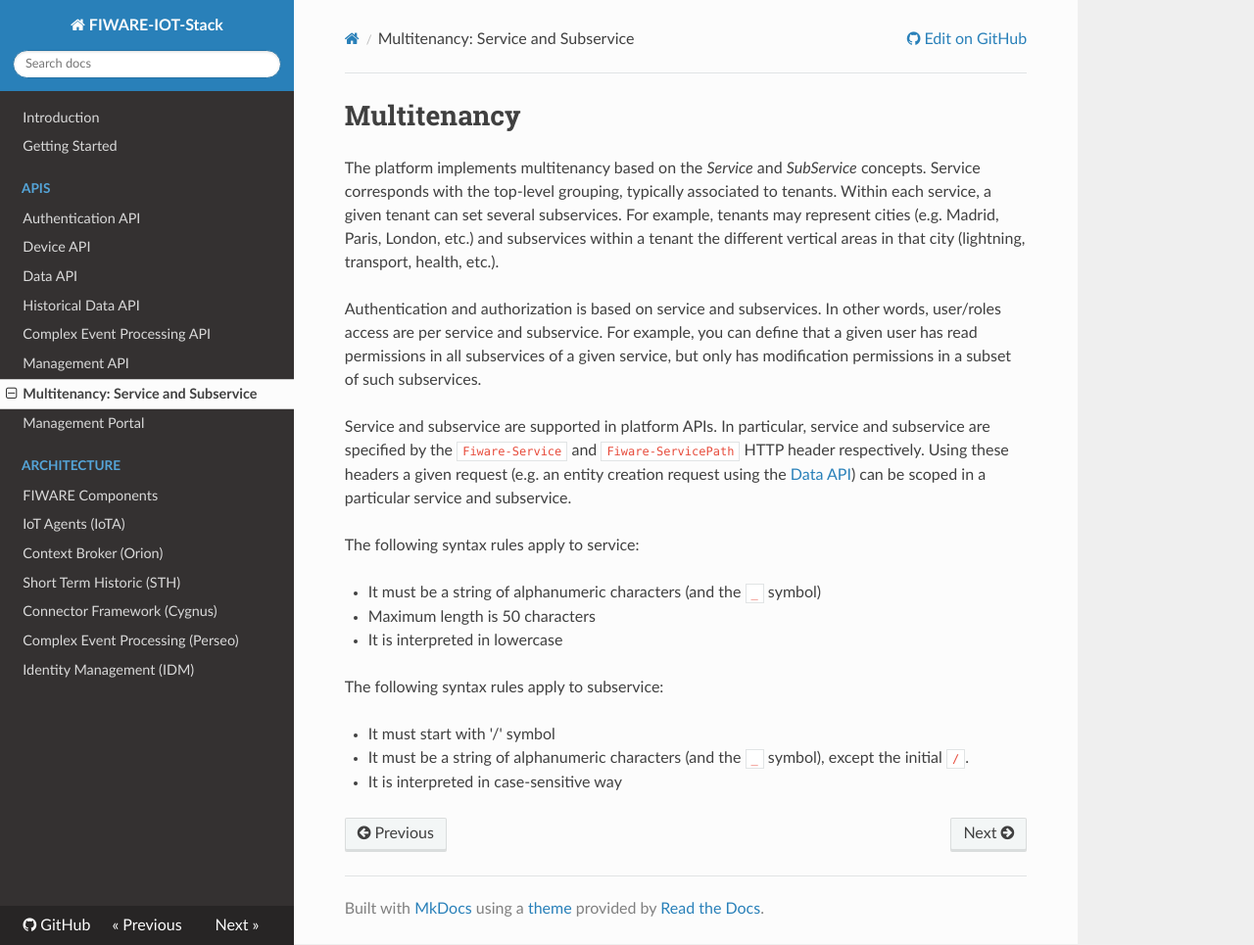
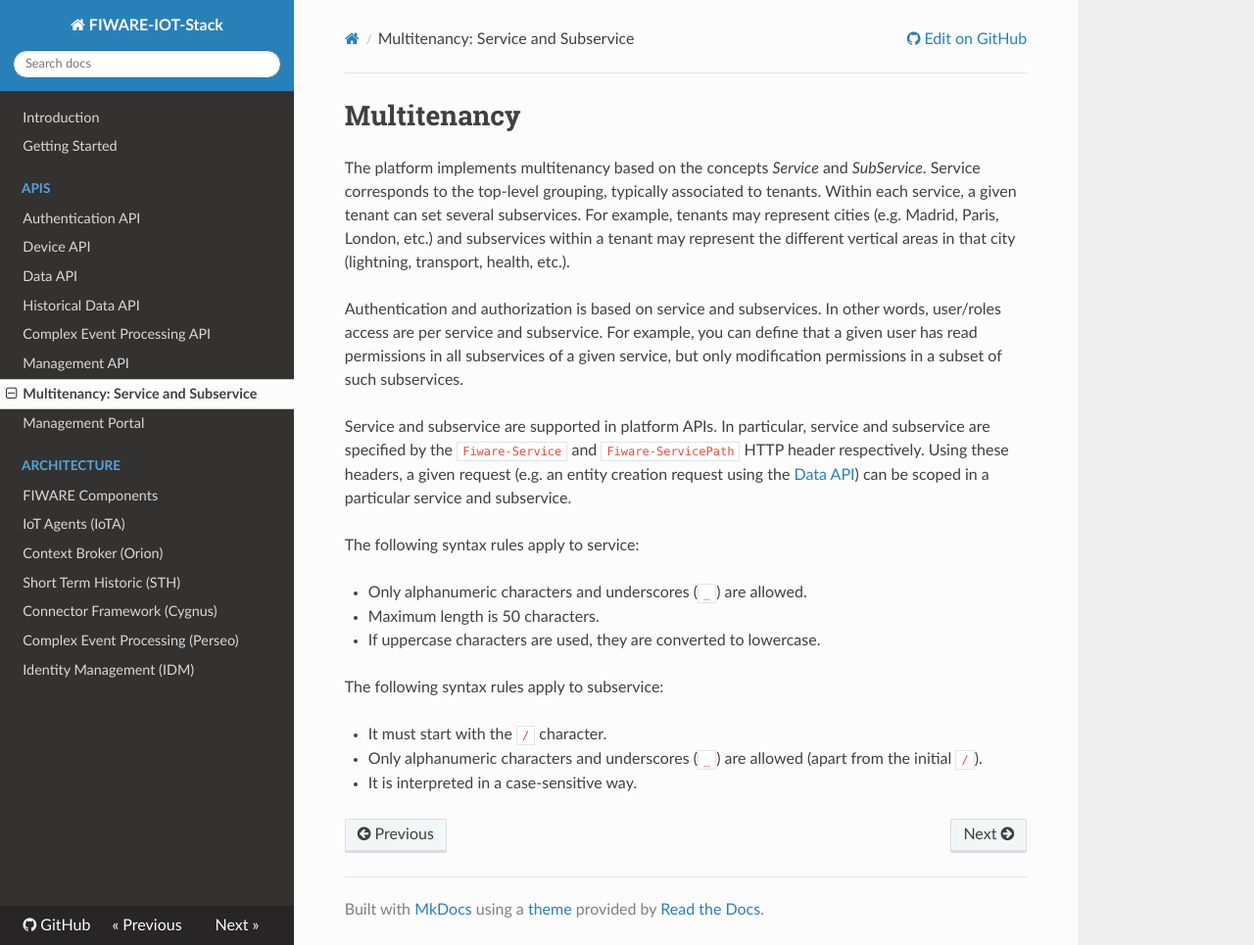
Before and after one commit to telefonicaid/thinking-cities, an MkDocs documentation site: the page built from docs/multitenancy.md, in a window 1280 px wide and 965 px high. Shown: the whole window at 98% size. Built offline with MkDocs 1.6.1, drawn with Linux system fonts in a browser that asks for light colours; nearby versions of some CDN libraries; old or Windows-style settings are respelled for this version of MkDocs.

Commit message:
Update multitenancy.md

```diff
--- a/docs/multitenancy.md
+++ b/docs/multitenancy.md
@@ -1,19 +1,19 @@
 # Multitenancy
 
-The platform implements multitenancy based on the *Service* and *SubService* concepts. Service corresponds with the top-level grouping, typically associated to tenants. Within each service, a given tenant can set several subservices. For example, tenants may represent cities (e.g. Madrid, Paris, London, etc.) and subservices within a tenant the different vertical areas in that city (lightning, transport, health, etc.).
+The platform implements multitenancy based on the concepts *Service* and *SubService*. Service corresponds to the top-level grouping, typically associated to tenants. Within each service, a given tenant can set several subservices. For example, tenants may represent cities (e.g. Madrid, Paris, London, etc.) and subservices within a tenant may represent the different vertical areas in that city (lightning, transport, health, etc.).
 
-Authentication and authorization is based on service and subservices. In other words, user/roles access are per service and subservice. For example, you can define that a given user has read permissions in all subservices of a given service, but only has modification permissions in a subset of such subservices.
+Authentication and authorization is based on service and subservices. In other words, user/roles access are per service and subservice. For example, you can define that a given user has read permissions in all subservices of a given service, but only modification permissions in a subset of such subservices.
 
-Service and subservice are supported in platform APIs. In particular, service and subservice are specified by the `Fiware-Service` and `Fiware-ServicePath` HTTP header respectively. Using these headers a given request (e.g. an entity creation request using the [Data API](data_api.md)) can be scoped in a particular service and subservice.
+Service and subservice are supported in platform APIs. In particular, service and subservice are specified by the `Fiware-Service` and `Fiware-ServicePath` HTTP header respectively. Using these headers, a given request (e.g. an entity creation request using the [Data API](data_api.md)) can be scoped in a particular service and subservice.
 
 The following syntax rules apply to service:
 
-* It must be a string of alphanumeric characters (and the `_` symbol)
-* Maximum length is 50 characters
-* It is interpreted in lowercase
+* Only alphanumeric characters and underscores (`_`) are allowed.
+* Maximum length is 50 characters.
+* If uppercase characters are used, they are converted to lowercase.
 
 The following syntax rules apply to subservice:
 
-* It must start with '/' symbol
-* It must be a string of alphanumeric characters (and the `_` symbol), except the initial `/`.
-* It is interpreted in case-sensitive way
+* It must start with the `/` character.
+* Only alphanumeric characters and underscores (`_`) are allowed (apart from the initial `/`).
+* It is interpreted in a case-sensitive way.
```
